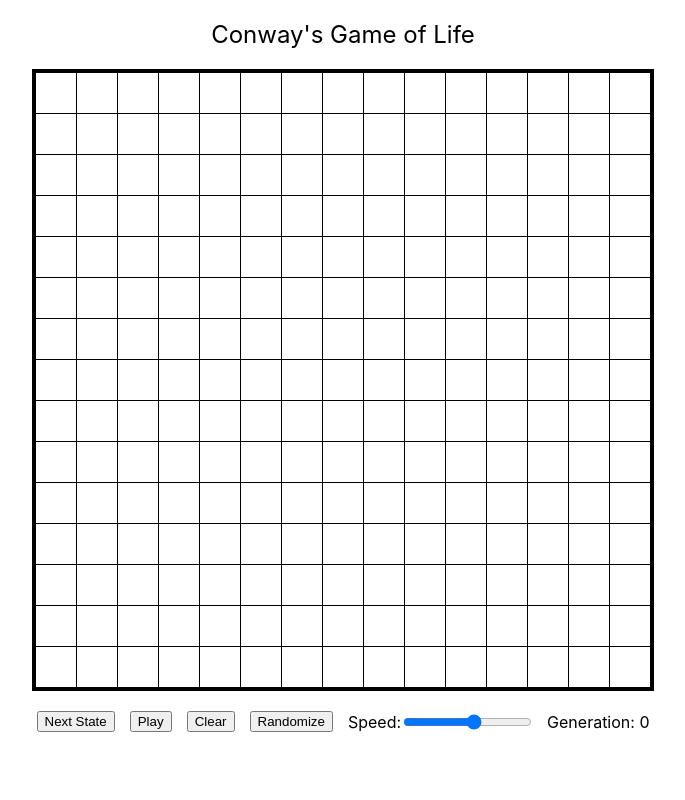
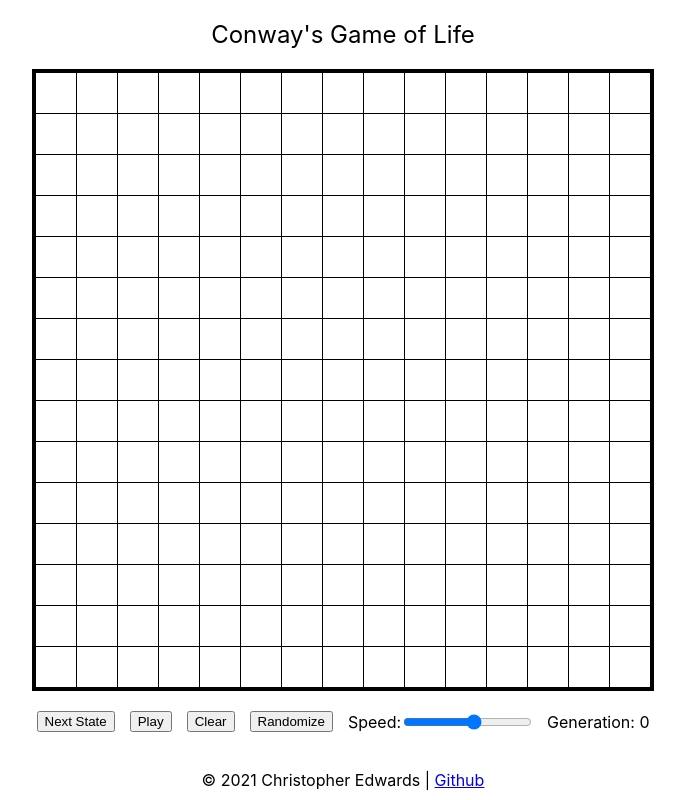
Before and after one commit to cedwards036/conway-game-of-life, a React (Create React App) app: page / in a window 1280 px wide. Shown: the whole page, without its empty margins (297-982 px from the left). Built offline with nearby package versions, Linux system fonts and the light colour scheme.

Commit message:
add footer

```diff
--- a/src/App.tsx
+++ b/src/App.tsx
@@ -8,6 +8,7 @@ import {
 } from "./lib/game-board";
 import Board from "./Board";
 import ControlPanel from "./ControlPanel";
+import Footer from "./Footer";
 import "./styles/App.css";
 
 const BOARD_SIZE = 15;
@@ -75,6 +76,7 @@ function App() {
         setSpeedFactor={setSpeedFactor}
         randomizeBoard={randomizeBoard}
       />
+      <Footer />
     </div>
   );
 }
--- /dev/null
+++ b/src/Footer.tsx
@@ -0,0 +1,19 @@
+import React from "react";
+import "./styles/Footer.css";
+
+function Footer() {
+  return (
+    <footer className="footer">
+      &copy; {new Date().getFullYear()} Christopher Edwards |{" "}
+      <a
+        target="_blank"
+        rel="noreferrer"
+        href="https://github.com/cedwards036/conway-game-of-life"
+      >
+        Github
+      </a>
+    </footer>
+  );
+}
+
+export default Footer;
--- /dev/null
+++ b/src/styles/Footer.css
@@ -0,0 +1,4 @@
+.footer {
+  position: absolute;
+  bottom: 10px;
+}
```
